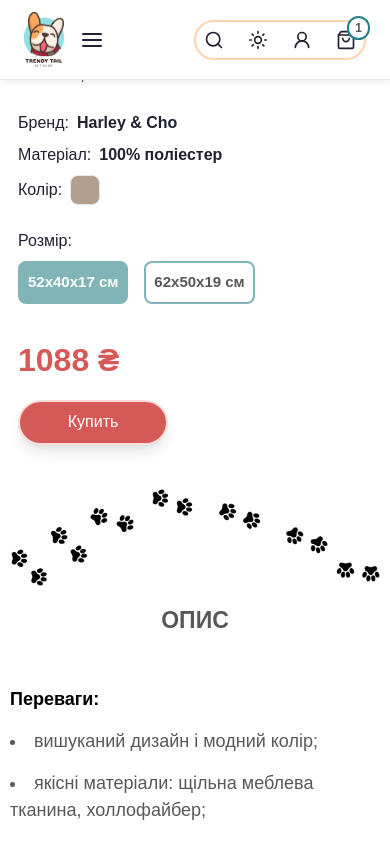
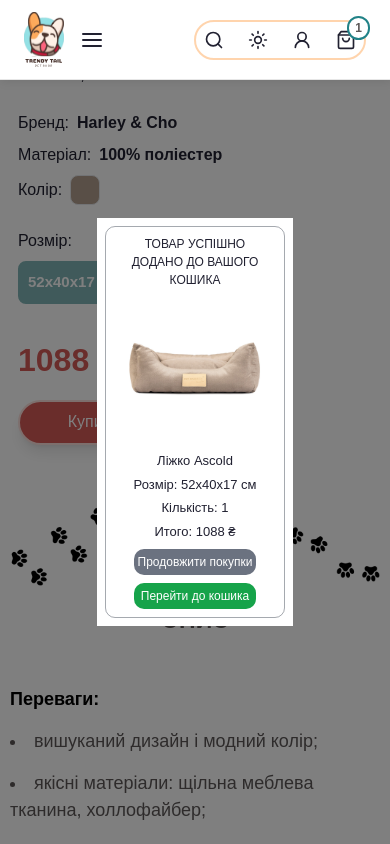
Before and after one commit to dianadidorenko/trendy-tail-react, a Next.js app: page /products/bed-ascold in a window 390 px wide. Both pictures are taken after a click on the button "Купить". Shown: the part 628-1472 px from the top of the page. Built offline with nearby package versions, Linux system fonts and the light colour scheme; no server answers; a web font is replaced by a local one.

Commit message:
add modal in product details page

```diff
--- a/components/layout/cart/CartItem.jsx
+++ b/components/layout/cart/CartItem.jsx
@@ -5,12 +5,12 @@
 import { HiTrash } from "react-icons/hi";
 import Image from "next/image";
 import axios from "axios";
+import { useRouter } from "next/navigation";
 import toast from "react-hot-toast";
 
 import SectionHeaders from "@/components/common/SectionHeaders";
 import Loader from "@/components/Loader";
 import { CartContext } from "@/lib/context/CartContext";
-import { useRouter } from "next/navigation";
 
 const CartItem = () => {
   const router = useRouter();
@@ -344,7 +344,6 @@
               </button>
             </div>
           </form>
-          ʼ
         </div>
 
         <div className="flex flex-col gap-6 text-md">
--- a/components/layout/product-details/Gallery.jsx
+++ b/components/layout/product-details/Gallery.jsx
@@ -9,7 +9,7 @@
 
   return (
     <div className="flex flex-col xs:items-center">
-      <div className="flex flex-col gap-3 max-w-[410px]">
+      <div className="flex flex-col gap-3 xs:max-w-[250px] xsSm:max-w-[300px] sm:max-w-[410px]">
         <Image
           src={mainImage}
           width={410}
@@ -37,7 +37,7 @@
       </div>
 
       {productMedia.length > 3 && (
-        <div className="flex items-end justify-end ">
+        <div className="flex items-end justify-end">
           <DoubleArrowRightIcon className="w-[35px] h-[35px] animate-swipe repeat-infinite border rounded-full border-gray-200 mt-1 py-2" />
         </div>
       )}
--- a/components/layout/product-details/ProductDetails.jsx
+++ b/components/layout/product-details/ProductDetails.jsx
@@ -1,9 +1,22 @@
 "use client";
 
-import { CartContext } from "@/lib/context/CartContext";
 import Image from "next/image";
 import { useContext, useEffect, useState } from "react";
 import { Link as ScrollLink } from "react-scroll";
+import { IoMdCloseCircleOutline } from "react-icons/io";
+import Modal from "react-modal";
+
+import { CartContext } from "@/lib/context/CartContext";
+import Link from "next/link";
+
+Modal.setAppElement("body");
+
+const modalStyles = {
+  overlay: {
+    backgroundColor: "rgba(0,0,0,0.5)",
+  },
+  position: "static",
+};
 
 const tableLink = {
   target: "sizes",
@@ -12,7 +25,6 @@
 
 const ProductDetails = ({
   id,
-
   itemName,
   productInfo,
   productSize,
@@ -21,6 +33,16 @@
   productCategory,
   images,
 }) => {
+  const [modal, setModal] = useState(false);
+
+  const openModal = () => {
+    setModal(true);
+  };
+
+  const closeModal = () => {
+    setModal(false);
+  };
+
   const { addToCart } = useContext(CartContext);
 
   const [selectedSize, setSelectedSize] = useState(productSize[0]);
@@ -149,7 +171,7 @@
 
         <button
           className="w-[150px] h-[45px] group relative cursor-pointer overflow-hidden bg-redColor p-2 rounded-full border-2 shadow-lg"
-          onClick={() =>
+          onClick={() => {
             addToCart(
               id,
               itemName.name,
@@ -157,15 +179,61 @@
               images[0],
               selectedSize,
               quantity
-            )
-          }
+            );
+            openModal();
+          }}
         >
-          {/* animation */}
           <span className="ease absolute top-1/2 h-0 w-64 origin-center -translate-x-20 rotate-45 bg-[#f04340] transition-all duration-500 group-hover:h-64 group-hover:-translate-y-32"></span>
           <span className="ease relative text-white transition duration-500 group-hover:text-white">
             Купить
           </span>
         </button>
+
+        {modal && (
+          <Modal
+            isOpen={modal}
+            style={modalStyles}
+            onRequestClose={closeModal}
+            contentLabel="Catalog Modal"
+            className="bg-white outline-none p-2 absolute top-[50%] left-[50%] translate-x-[-50%] translate-y-[-50%]"
+          >
+            <div className="min-w-[180px] border border-gray-800/40 px-4 py-2 md:px-2 rounded-[10px] flex flex-col items-center gap-2 md:gap-4">
+              <h2 className="text-center text-[12px] max-w-[170px] md:text-[16px] md:max-w-[230px]">
+                ТОВАР УСПІШНО ДОДАНО ДО ВАШОГО КОШИКА
+              </h2>
+              <div className="flex flex-col sm:flex-row items-center justify-center gap-2 md:gap-4">
+                <div>
+                  <Image
+                    src={images[0]}
+                    width={150}
+                    height={150}
+                    alt={itemName.name}
+                  />
+                </div>
+                <div className="flex flex-col gap-1 text-[13px] text-center md:text-[16px]">
+                  <h2>{itemName.name}</h2>
+                  <p>Розмір: {selectedSize}</p>
+                  <p>Кількість: {quantity}</p>
+                  <p>Итого: {selectedPrice} ₴</p>
+                </div>
+              </div>
+              <div className="flex flex-col gap-2 md:gap-4 justify-between">
+                <button
+                  onClick={closeModal}
+                  className="rounded-[10px] p-1 bg-gray-500 hover:bg-gray-400 transition-all text-white text-center text-[12px] xsSm:text-[14px] md:text-[15px] md:px-2 lg:text-[16px]"
+                >
+                  Продовжити покупки
+                </button>
+                <Link
+                  href={"/cart"}
+                  className="rounded-[10px] p-1 bg-green-600 hover:bg-green-500 transition-all text-white text-center text-[12px] xsSm:text-[14px] md:text-[15px] md:px-2 lg:text-[16px]"
+                >
+                  Перейти до кошика
+                </Link>
+              </div>
+            </div>
+          </Modal>
+        )}
       </div>
     </div>
   );
```
Also changed, not shown: 1 other file (tests, documents, lock files or other folders).
